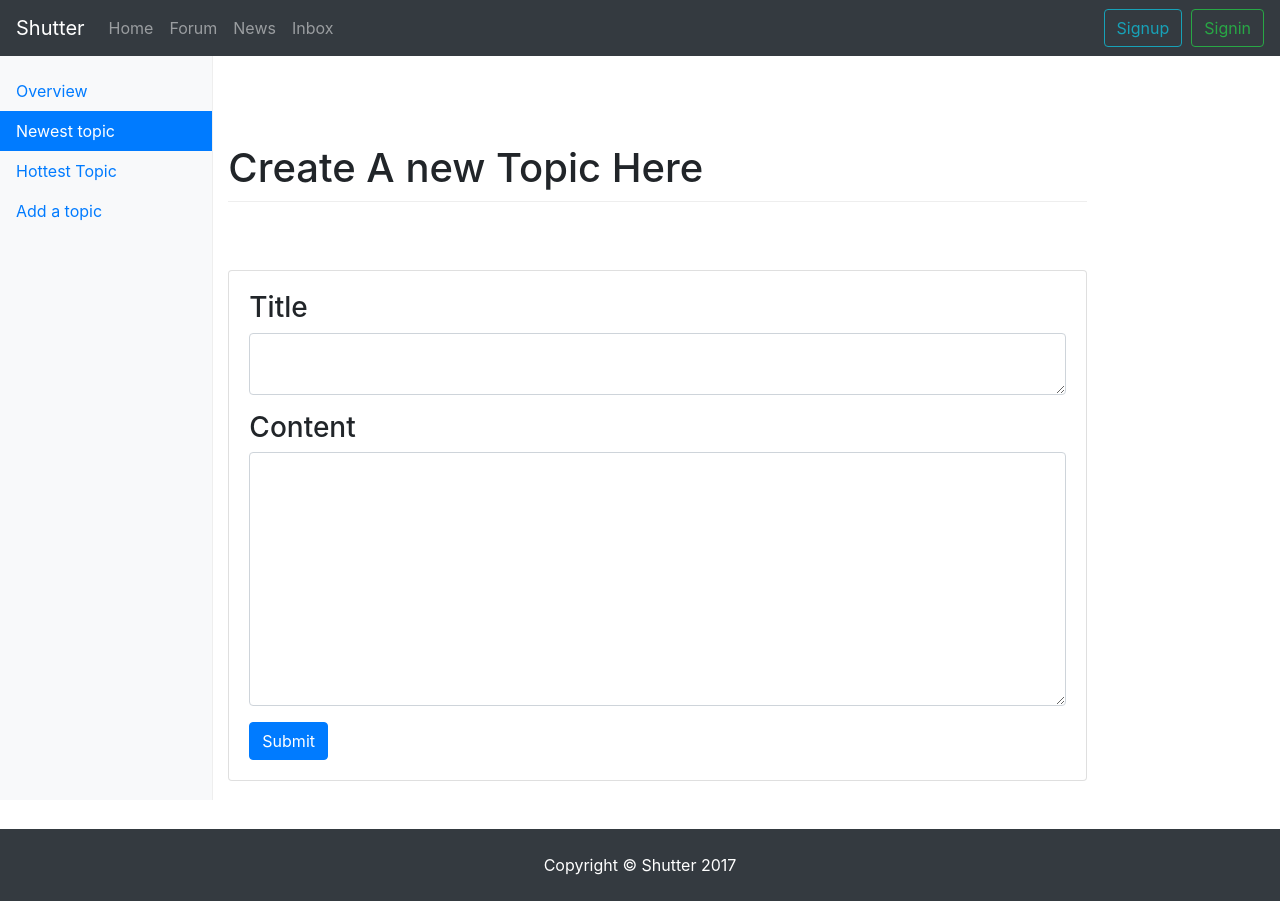
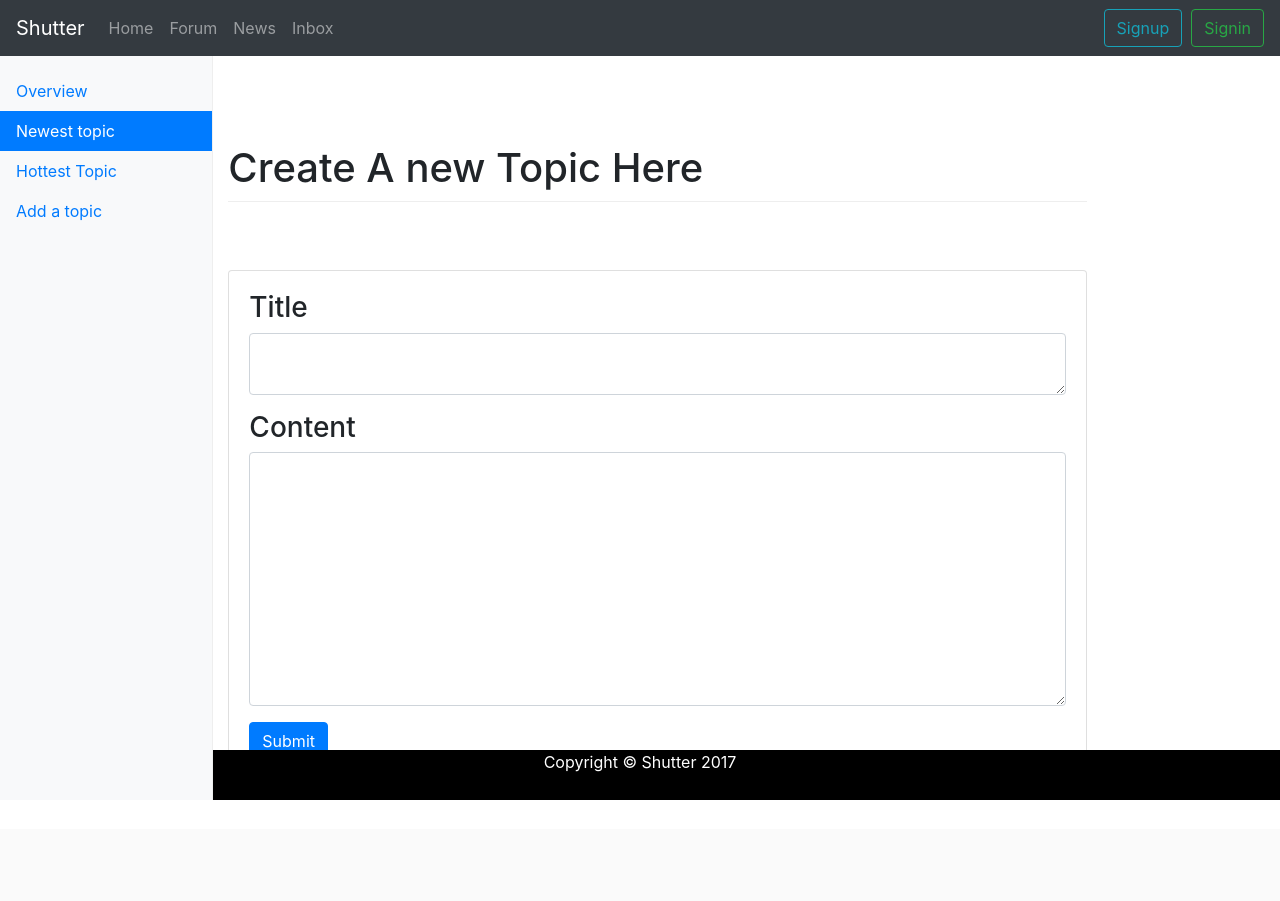
Before and after one commit to Cendyshen/PhotoShow, a Django app: page /ShutterWeb/add_topic/ in a window 1280 px wide. After the commit the page ends 800 px from the top, so only its background shows below. Run offline with Django 3.2, Linux system fonts and the light colour scheme; some libraries are stand-ins or nearby versions.

Commit message:
fix the footer on the base html

```diff
--- a/Shutter/ShutterWeb/templates/base.html
+++ b/Shutter/ShutterWeb/templates/base.html
@@ -83,7 +83,7 @@
     {% block MainBody %}
 
     {% endblock %}
-    <footer class="py-4 bg-dark " style=" bottom: 0px;width: 100%">
+    <footer  style="  position: fixed; left: 0; bottom: 0;height:50px ; width: 100%; background-color: black; color: white; text-align: center">
       <div class="container ">
         <p class="m-0 text-center text-white">Copyright &copy; Shutter 2017</p>
       </div>
```
